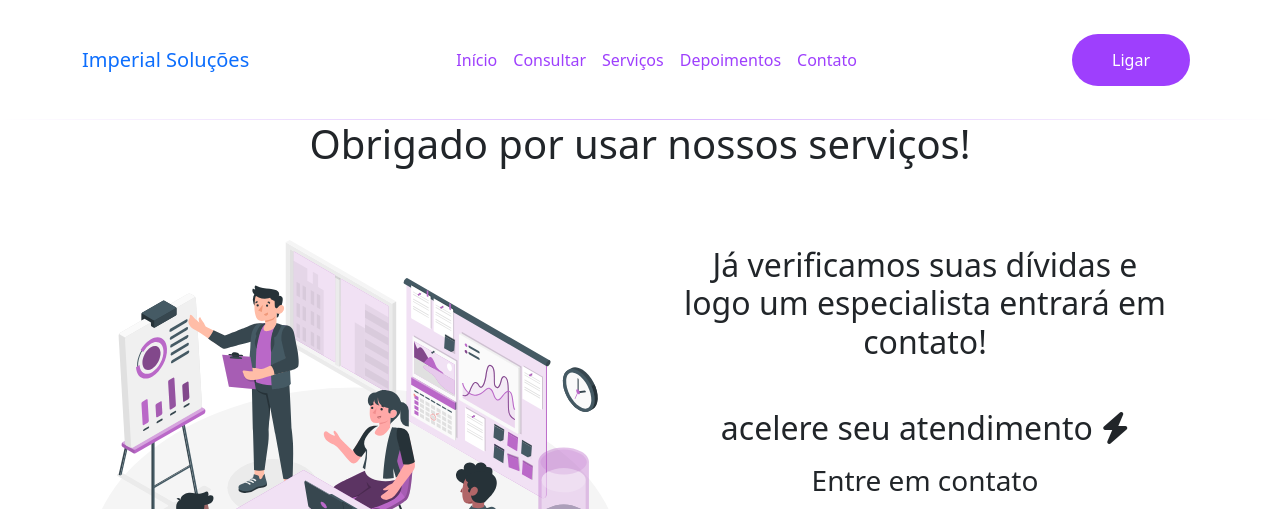
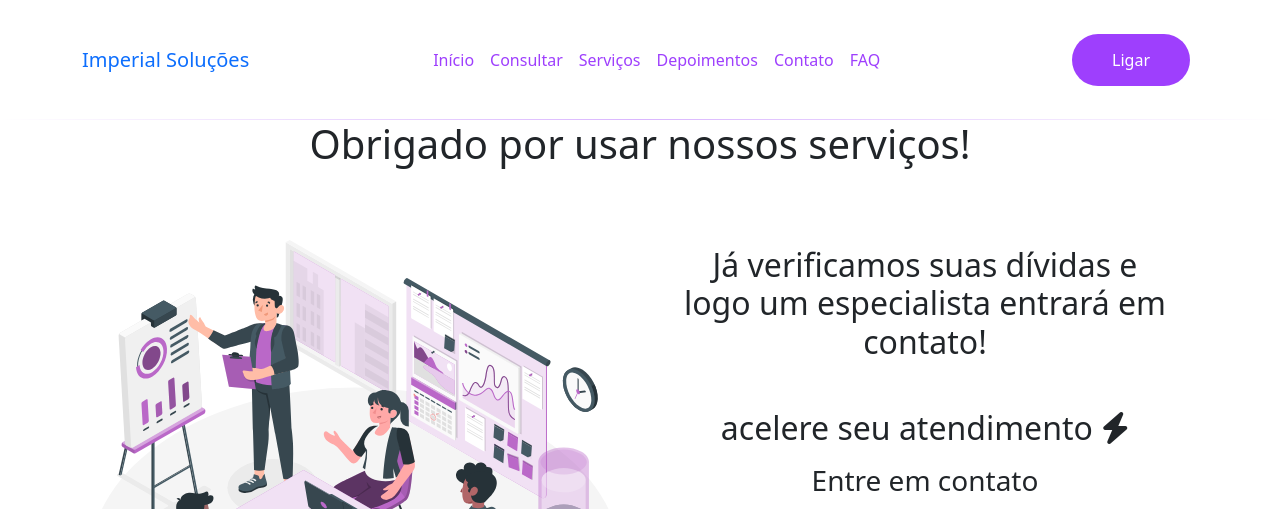
Before and after one commit to Noobiell/imperialSolucoes, a plain HTML site: page confirmacaoConsulta.html in a window 1280 px wide. Shown: the top 509 px of the page. Drawn offline with nearby package versions, Linux system fonts and the light colour scheme.

Commit message:
atualizacao_confimacaoConsulta

```diff
--- a/confirmacaoConsulta.html
+++ b/confirmacaoConsulta.html
@@ -47,6 +47,9 @@
                 <li class="nav-item">
                     <a class="itemMenuHeaer nav-link" href="consulta.html#contato">Contato</a>
                 </li>
+                <li class="nav-item">
+                  <a class="itemMenuHeaer nav-link" href="perguntasFrequentes.html">FAQ</a>
+              </li>
               </ul>
               <ul class="navbar-nav justify-content-end lstBntLigar">
                 <li class="nav-link"><a class="btnLigarHeader" href="https://api.whatsapp.com/send?phone=5511912075269&text=Bem%20vindos%20a%20Imperial">Ligar</a></li>
```
